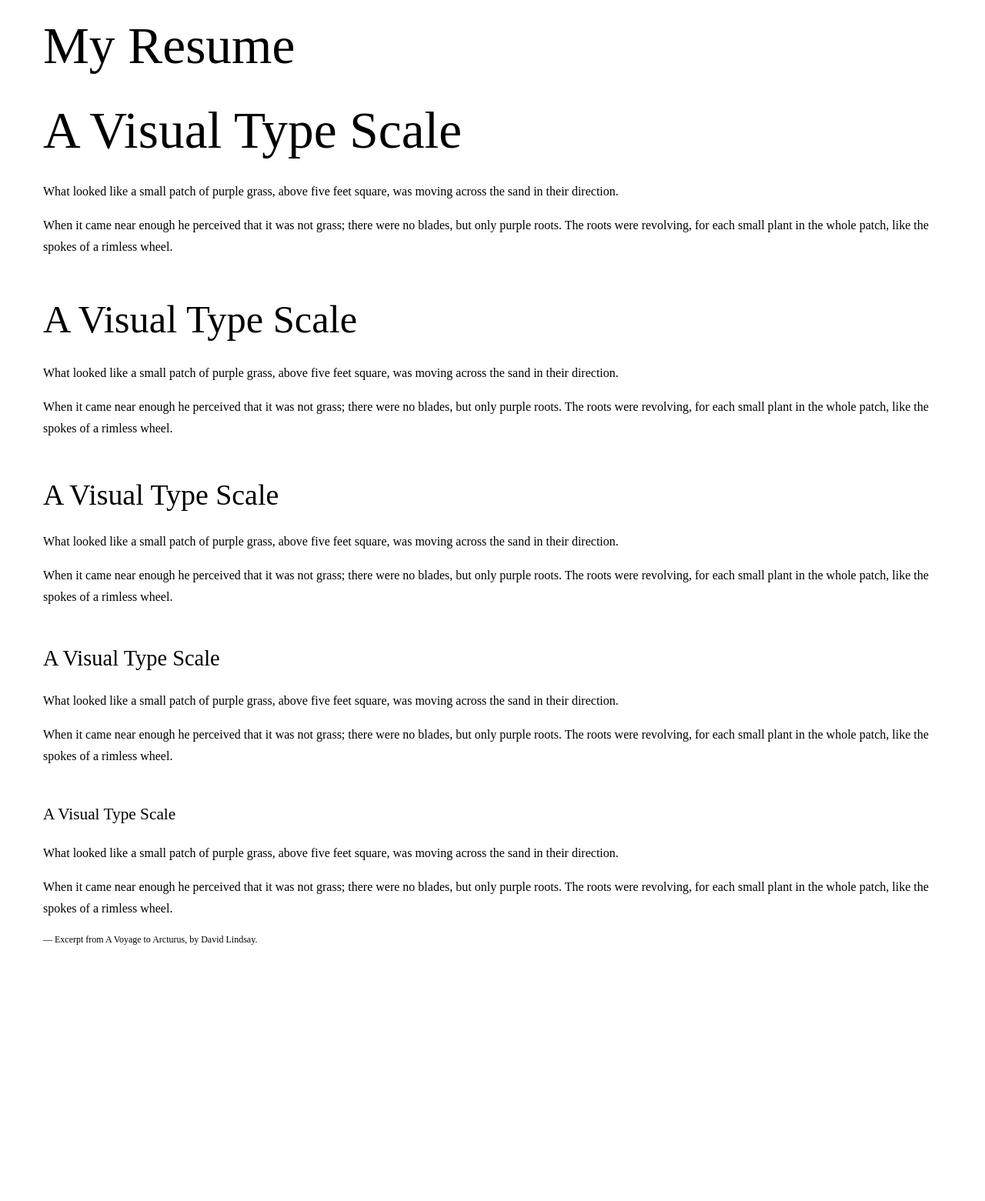
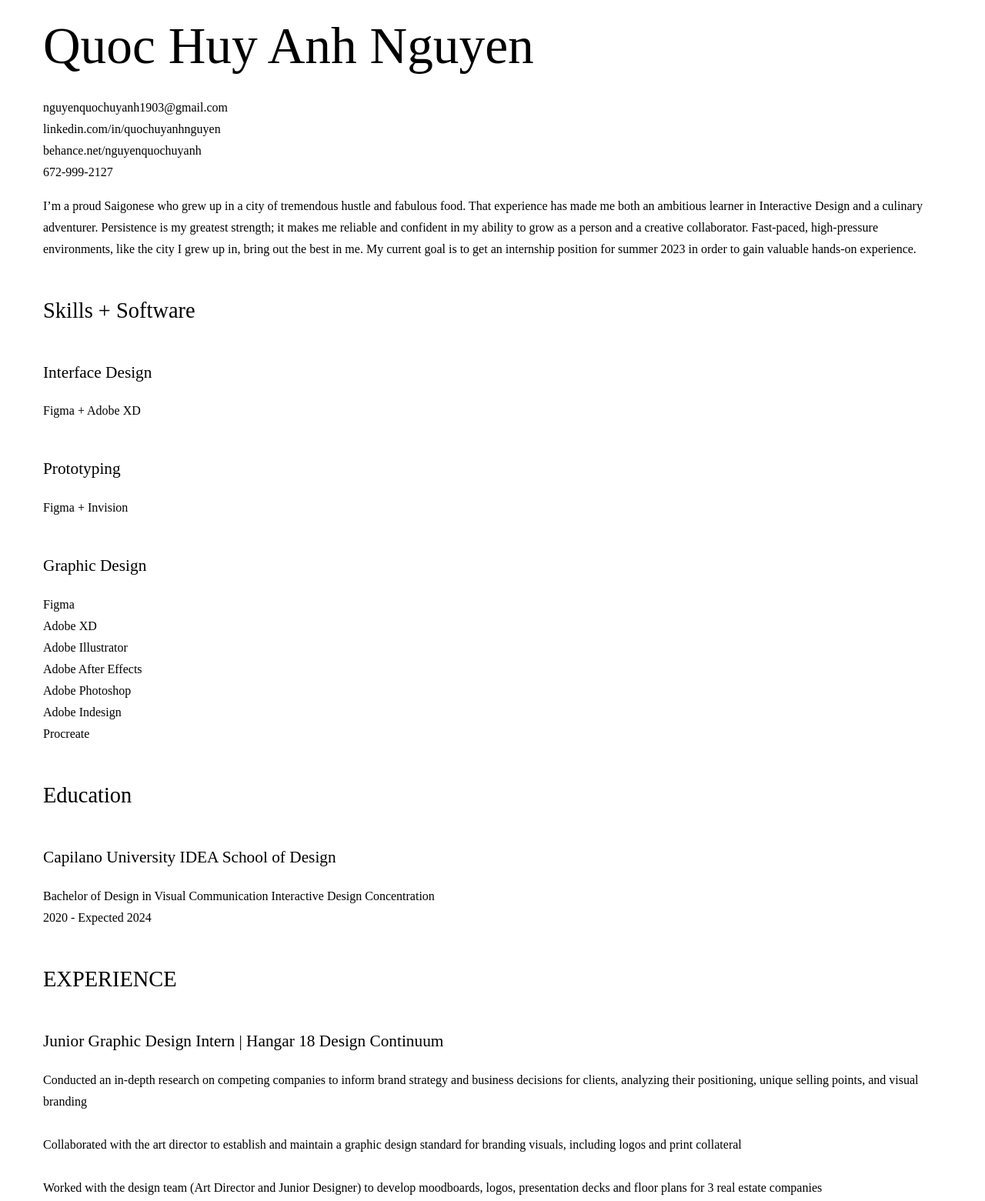
Before and after one commit to nqhuyanh/quochuyanhnguyen-website, a plain HTML site: page resume.html in a window 1280 px wide. Shown: the part 40-1601 px from the top of the page at 77% size. Before the commit the page ends 1344 px from the top, so only its background shows below. Drawn offline with Linux system fonts and the light colour scheme.

Commit message:
Update Resume | No Bullet CSS

```diff
--- a/resume.html
+++ b/resume.html
@@ -7,39 +7,81 @@
 <link rel="stylesheet" href="styles.css">
 </head>
 <body>
-    <h1>
-        My Resume
-    </h1>
-    <h1>A Visual Type Scale</h1>
+    <h1>Quoc Huy Anh Nguyen</h1>
 
-<p>What looked like a small patch of purple grass, above five feet square, was moving across the sand in their direction.</p>
+<ul class="no-bullets">
+  <li>nguyenquochuyanh1903@gmail.com</li>
+  <li>linkedin.com/in/quochuyanhnguyen</li>
+  <li>behance.net/nguyenquochuyanh</li>
+  <li>672-999-2127</li>
+</ul>
 
-<p>When it came near enough he perceived that it was not grass; there were no blades, but only purple roots. The roots were revolving, for each small plant in the whole patch, like the spokes of a rimless wheel.</p>
+<p>I’m a proud Saigonese who grew up in a city of tremendous hustle and fabulous food. That experience has made
+me both an ambitious learner in Interactive Design and a culinary adventurer. Persistence is my greatest strength; it makes me reliable and confident in my ability to grow as a person and a creative collaborator. Fast-paced, high-pressure environments, like the city I grew up in, bring out the best in me. My current goal is to get an internship position for summer 2023 in order to gain valuable hands-on experience.</p>
 
-<h2>A Visual Type Scale</h2>
+<h4>Skills + Software</h4>
 
-<p>What looked like a small patch of purple grass, above five feet square, was moving across the sand in their direction.</p>
+<h5>Interface Design</h5>
+<ul class="no-bullets">
+  <li>Figma + Adobe XD</li>
+</ul>
 
-<p>When it came near enough he perceived that it was not grass; there were no blades, but only purple roots. The roots were revolving, for each small plant in the whole patch, like the spokes of a rimless wheel.</p>
+<h5>Prototyping</h5>
+<ul class="no-bullets">
+  <li>Figma + Invision</li>
+</ul>
 
-<h3>A Visual Type Scale</h3>
+<h5>Graphic Design</h5>
+<ul class="no-bullets">
+  <li>Figma</li>
+  <li>Adobe XD</li>
+  <li>Adobe Illustrator</li>
+  <li>Adobe After Effects</li>
+  <li>Adobe Photoshop</li>
+  <li>Adobe Indesign</li>
+  <li>Procreate</li>
+</ul>
 
-<p>What looked like a small patch of purple grass, above five feet square, was moving across the sand in their direction.</p>
+<h4>Education</h4>
 
-<p>When it came near enough he perceived that it was not grass; there were no blades, but only purple roots. The roots were revolving, for each small plant in the whole patch, like the spokes of a rimless wheel.</p>
+<h5>Capilano University IDEA School of Design</h5>
+<ul class="no-bullets">
+  <li>Bachelor of Design in Visual Communication Interactive Design Concentration</li>
+  <li>2020 - Expected 2024</li>
+</ul>
 
-<h4>A Visual Type Scale</h4>
 
-<p>What looked like a small patch of purple grass, above five feet square, was moving across the sand in their direction.</p>
+<h4>EXPERIENCE</h4>
 
-<p>When it came near enough he perceived that it was not grass; there were no blades, but only purple roots. The roots were revolving, for each small plant in the whole patch, like the spokes of a rimless wheel.</p>
+<h5>Junior Graphic Design Intern | Hangar 18 Design Continuum</h5>
+<ul class="no-bullets">
+  <li>Conducted an in-depth research on competing companies to inform brand strategy and business decisions for clients, analyzing their positioning, unique selling points, and visual branding</li>
+<br>
+  <li>Collaborated with the art director to establish and maintain a graphic design standard for branding visuals, including logos and print collateral</li>
+<br>
+  <li>Worked with the design team (Art Director and Junior Designer) to develop moodboards, logos, presentation decks and floor plans for 3 real estate companies</li>
+</ul>
 
-<h5>A Visual Type Scale</h5>
+<h5>Student Intern | Star Park Entertainment</h5>
 
-<p>What looked like a small patch of purple grass, above five feet square, was moving across the sand in their direction.</p>
+<ul class="no-bullets">
+  <li>Worked with an in-house design team (a Graphic Designer and
+  Fashion Stylist) to create a brand image for the company’s signed artists</li>
+ <br>
+  <li>Created high-quality portraits, retouched and color corrected using Adobe Creative Suite</li>
+ <br>
+  <li>irected a photoshoot for a signed artist, managing a team of makeup and lighting assistants</li>
+</ul>
 
-<p>When it came near enough he perceived that it was not grass; there were no blades, but only purple roots. The roots were revolving, for each small plant in the whole patch, like the spokes of a rimless wheel.</p>
+<h4>AWARDS & RECOGNITION</h4>
 
-<p class="text_small">— Excerpt from A Voyage to Arcturus, by David Lindsay.</p>
-</body>
-</html>
+<ul class="no-bullets">
+  <li>RGD Student Award Winner</li>
+  <li>August 2022</li>
+  <br>
+  <li>Capilano's University Dean List</li>
+  <li>Fall & Spring Terms 2020 - 2022</li>
+  <br>
+  <li>Capilano's University Merit List</li>
+  <li>Summer Term 2022</li>
+</ul>
--- a/styles.css
+++ b/styles.css
@@ -12,6 +12,12 @@ body {
   font-weight: 400;
   line-height: 1.75;
   color: #000000;
+}
+
+ul.no-bullets {
+  list-style-type: none;
+  margin: 0;
+  padding: 0;
 }
 
 p {margin-bottom: 1rem;}
```
